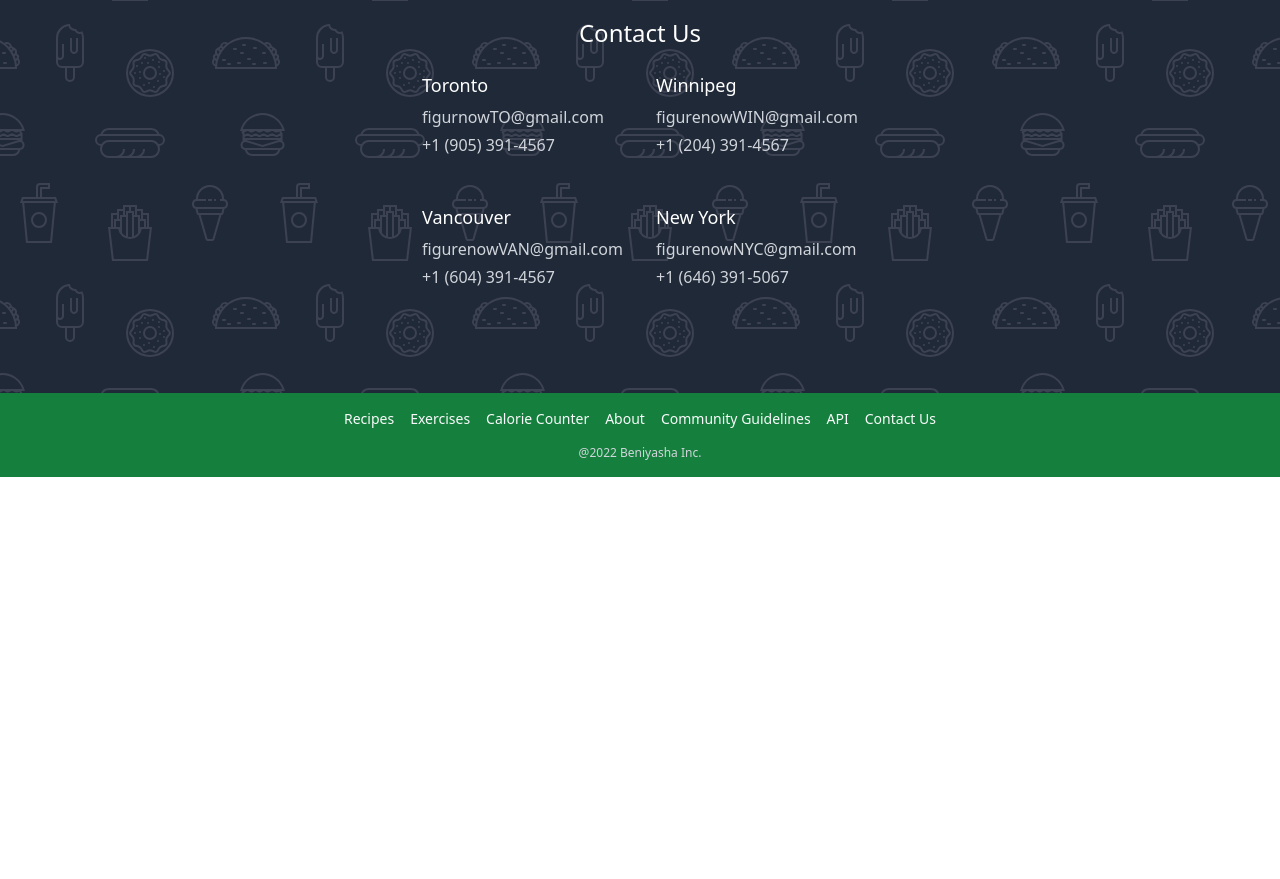
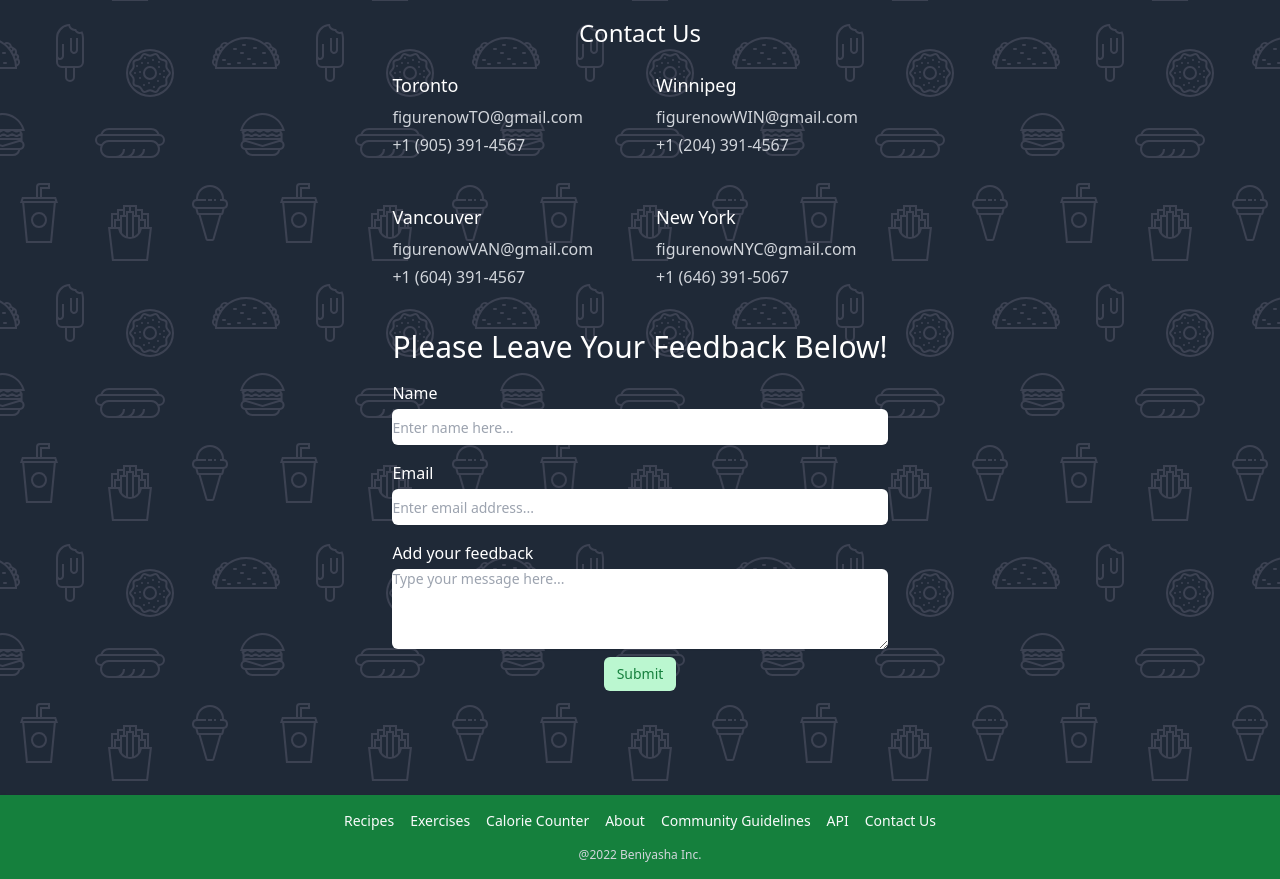
Before and after one commit to mohammed-alialhassan/figurenow, a Next.js app in the folder client/: page /contact_us in a window 1280 px wide. Shown: the part 559-1438 px from the top of the page. Before the commit the page ends 1036 px from the top, so only its background shows below. Built offline with nearby package versions, Linux system fonts and the light colour scheme.

Commit message:
Feedback form implemented to receive emails
Feedback form takes whatever message it gets and receives it at our business email: figurenowto@gmail.com

```diff
--- a/client/components/ContactUs.js
+++ b/client/components/ContactUs.js
@@ -68,8 +68,10 @@ export default function ContactUs() {
                   </div>
                 </dl>
               </div>
+              <p className="mt-2 text-base text-gray-500"> Have some feedback for us? Click here to send us your thoughts! </p>
             </div>
           </div>
+
         </div>
       </div>
     </div>
--- /dev/null
+++ b/client/components/feedbackForm.js
@@ -0,0 +1,105 @@
+import React, { useRef, useState } from "react";
+import emailjs from "@emailjs/browser";
+
+export default function FeedbackForm() {
+  const form = useRef();
+  const [clicked, setClicked] = useState(false);
+
+  const sendEmail = (e) => {
+    e.preventDefault();
+
+    // generate a five digit number for the contact_number variable
+
+    emailjs
+      .sendForm(
+        "service_k16cvro",
+        "template_f9xo4zo",
+        form.current,
+        "64h9KO3hkbHfqHIHP"
+      )
+      .then(
+        (result) => {
+            setClicked(true);
+          console.log(result.text);
+        },
+        (error) => {
+          console.log(error.text);
+        }
+      );
+  };
+
+  return (
+    <>
+      {clicked ? (
+        <h1 className="text-white text-center text-2xl lg:text-3xl mt-6 py-4 ">
+          {" "}
+          Thank you for your feedback!
+        </h1>
+      ) : (
+        <>
+          <h1 className="text-white text-center text-2xl lg:text-3xl mt-6 py-4 ">
+            Please Leave Your Feedback Below!{" "}
+          </h1>
+          <form ref={form} onSubmit={sendEmail}>
+            <label
+              htmlFor="name"
+              className="block mb-1 text-sm lg:text-base font-medium text-white"
+            >
+              Name
+            </label>
+            <div className="pb-2">
+              <input
+                type="text"
+                name="user_name"
+                id="name"
+                className="block w-full rounded-md border-gray-300 lg:h-9 shadow-sm focus:border-indigo-500 focus:ring-indigo-500 sm:text-sm"
+                placeholder="Enter name here..."
+              />
+            </div>
+
+            <label
+              htmlFor="email"
+              className="block text-sm lg:text-base mt-2 mb-1 font-medium text-white"
+            >
+              Email
+            </label>
+            <div className=" flex flex-col">
+              <input
+                type="text"
+                name="user_email"
+                id="email"
+                className="block w-full rounded-md lg:h-9 border-gray-300 shadow-sm focus:border-indigo-500 focus:ring-indigo-500 sm:text-sm"
+                placeholder="Enter email address..."
+              />
+              <label
+                htmlFor="message"
+                className="block text-sm mt-4 lg:text-base font-medium text-white"
+              >
+                Add your feedback
+              </label>
+              <div className="mt-1">
+                <textarea
+                  rows={4}
+                  name="message"
+                  id="message"
+                  placeholder="Type your message here..."
+                  className="block w-full rounded-md border-gray-300 shadow-sm focus:border-indigo-500 focus:ring-indigo-500 sm:text-sm"
+                  defaultValue={""}
+                />
+              </div>
+              <button
+                type="submit"
+                value="Send"
+                className="inline-flex mt-2 self-center items-center rounded-md border border-transparent bg-green-200 px-3 py-2 text-sm font-medium leading-4 text-green-700 hover:bg-indigo-200 focus:outline-none focus:ring-2 focus:ring-amber-500 focus:ring-offset-2"
+              >
+                Submit
+              </button>
+            </div>
+
+            {/*<input type="submit" value="Send" /> */}
+          </form>
+        </>
+      )}
+    </>
+  );
+}
--- a/client/package.json
+++ b/client/package.json
@@ -9,6 +9,7 @@
     "lint": "next lint"
   },
   "dependencies": {
+    "@emailjs/browser": "^3.7.0",
     "@headlessui/react": "^1.7.2",
     "@heroicons/react": "^2.0.11",
     "next": "^12.3.1",
--- a/client/pages/contact_us.js
+++ b/client/pages/contact_us.js
@@ -2,6 +2,7 @@
 
 import Navbar from "../components/Navbar";
 import Footer from "../components/Footer";
+import FeedbackForm from "../components/feedbackForm";
 
 export default function ContactUs() {
 
@@ -30,7 +31,7 @@ export default function ContactUs() {
                 <dl className="mt-2 text-base text-gray-300">
                   <div>
                     <dt className="sr-only">Email</dt>
-                    <dd>figurnowTO@gmail.com</dd>
+                    <dd>figurenowTO@gmail.com</dd>
                   </div>
                   <div className="mt-1">
                     <dt className="sr-only">Phone number</dt>
@@ -84,6 +85,7 @@ export default function ContactUs() {
                 </dl>
               </div>
             </div>
+            <FeedbackForm />
           </div>
         </div>
       </div>
```
Also changed, not shown: 1 other file (tests, documents, lock files or other folders).
